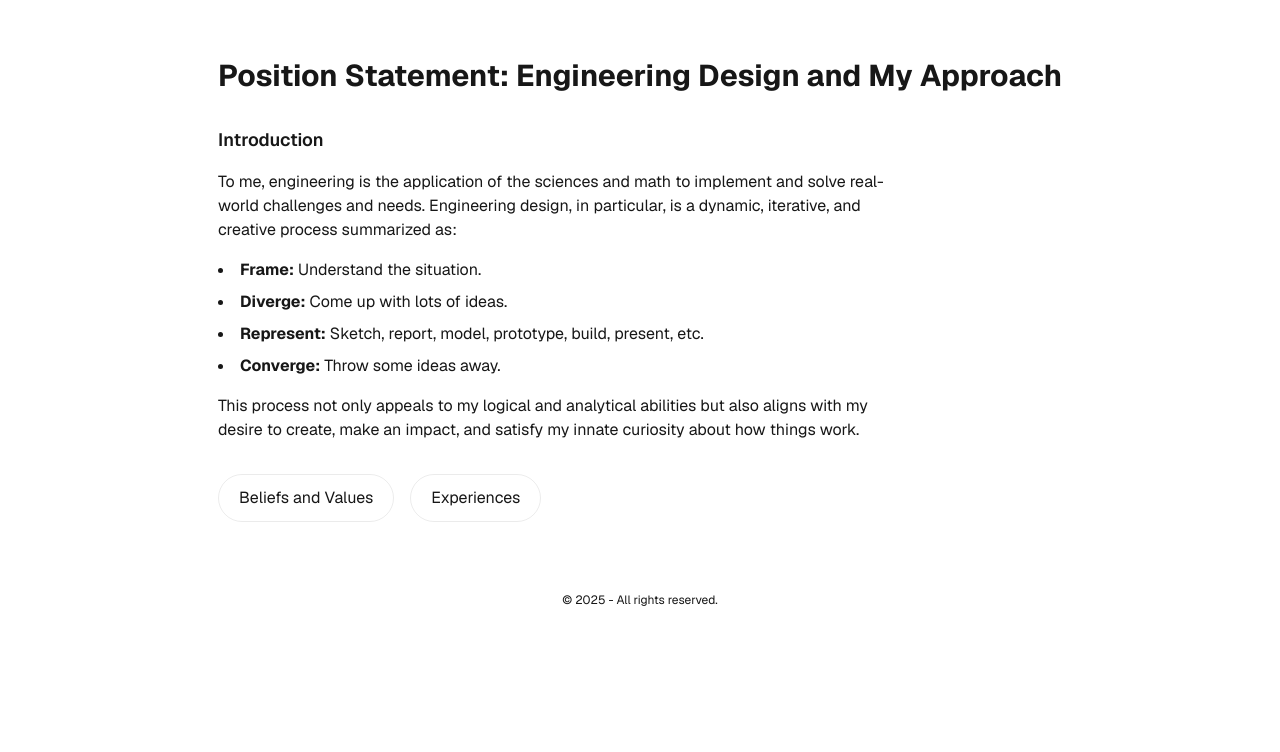
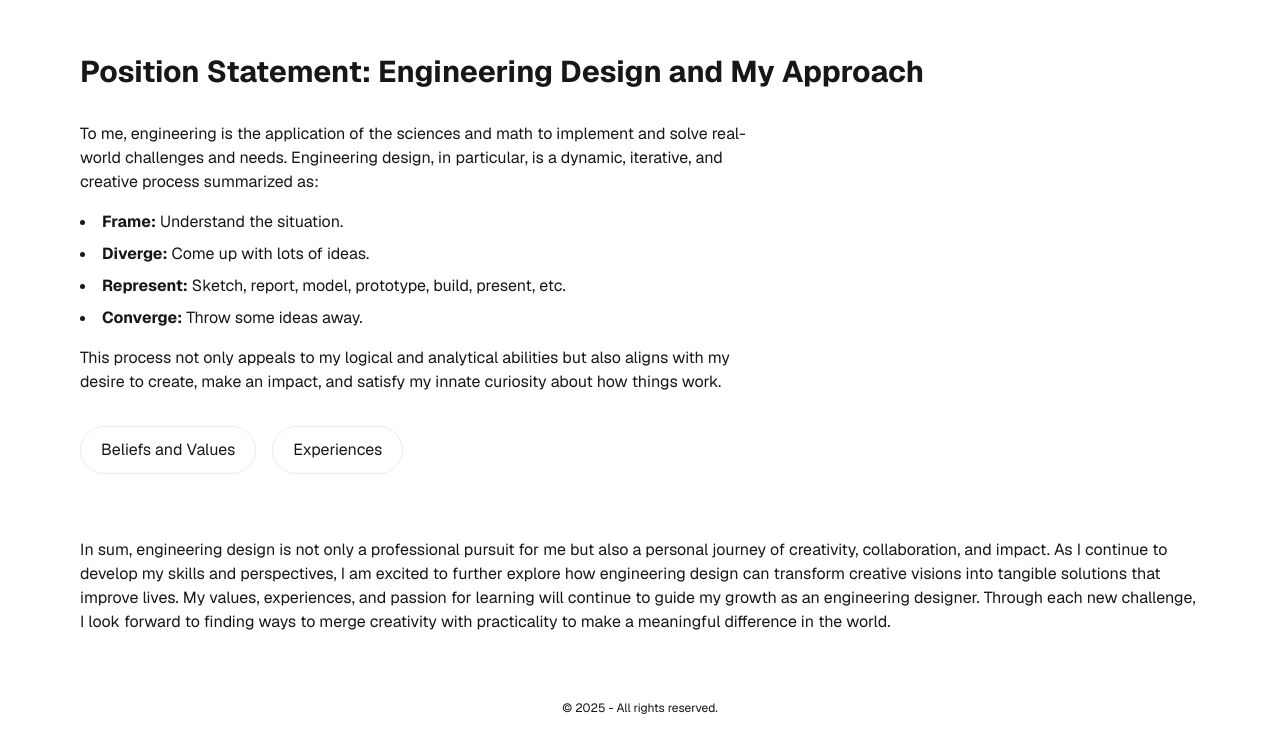
Before and after one commit to tin-martin/nextjs-boilerplate, a Next.js app: page / in a window 1280 px wide. Shown: the part 110-862 px from the top of the page. Before the commit the page ends 800 px from the top, so only its background shows below. Built offline with nearby package versions, Linux system fonts and the light colour scheme.

Commit message:
Update page.tsx

```diff
--- a/app/page.tsx
+++ b/app/page.tsx
@@ -9,7 +9,6 @@ export default function Home() {
         </h1>
 
         <section className="text-sm sm:text-base max-w-2xl leading-relaxed">
-          <h2 className="text-lg font-semibold mb-4">Introduction</h2>
           <p>
             To me, engineering is the application of the sciences and math to implement and solve real-world challenges and needs. Engineering design, in particular, is a dynamic, iterative, and creative process summarized as:
           </p>
@@ -38,6 +37,10 @@ export default function Home() {
             Experiences
           </Link>
         </div>
+
+        <p className="text-sm sm:text-base leading-relaxed mt-8">
+          In sum, engineering design is not only a professional pursuit for me but also a personal journey of creativity, collaboration, and impact. As I continue to develop my skills and perspectives, I am excited to further explore how engineering design can transform creative visions into tangible solutions that improve lives. My values, experiences, and passion for learning will continue to guide my growth as an engineering designer. Through each new challenge, I look forward to finding ways to merge creativity with practicality to make a meaningful difference in the world.
+        </p>
       </main>
       <footer className="row-start-3 flex gap-6 flex-wrap items-center justify-center">
         <p className="text-xs text-center">
```
